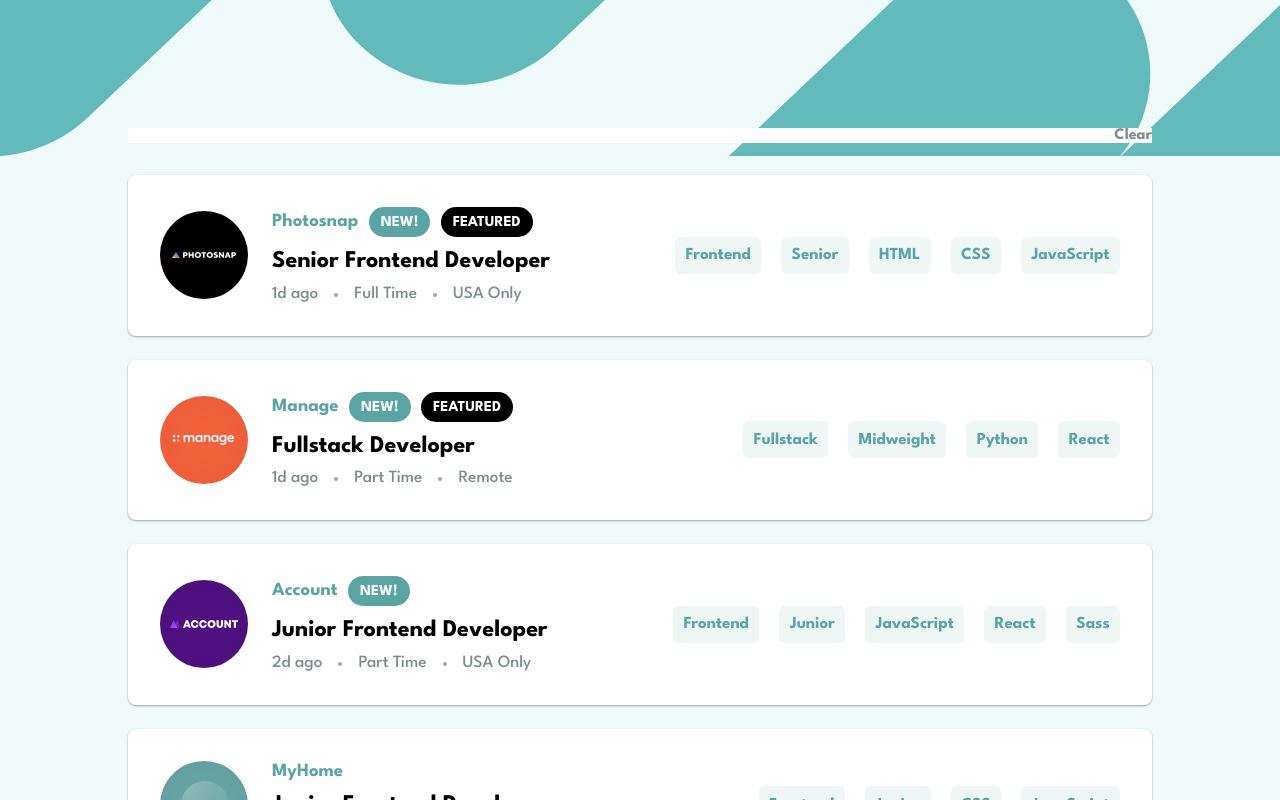
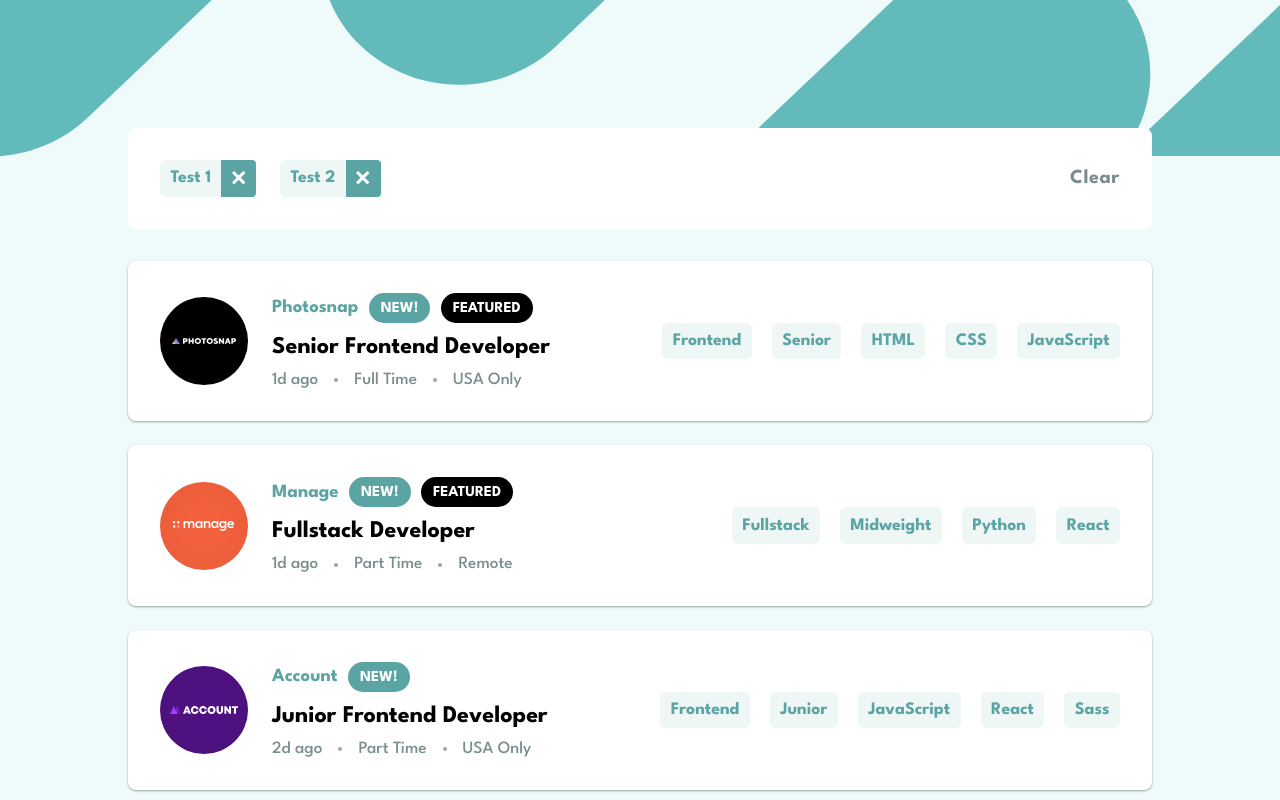
Before and after one commit to VasuBeachoo/job-listings-with-filtering, a JavaScript app: page / in a window 1280 px wide. Shown: the top 800 px of the page. Built offline with nearby package versions, Linux system fonts and the light colour scheme.

Commit message:
Style filter bar and job filters

```diff
--- a/src/GlobalStyle.js
+++ b/src/GlobalStyle.js
@@ -19,6 +19,7 @@ const GlobalStyle = styled.createGlobalStyle`
   }
 
   body {
+    background-color: var(--Light-Grayish-Cyan-Bg);
     margin: 0;
   }
 `;
--- a/src/components/FilterBar.js
+++ b/src/components/FilterBar.js
@@ -1,9 +1,12 @@
 import styled from "styled-components";
+import JobFilter from "./JobFilter";
 
 export const ClearFiltersBtn = styled.p`
   user-select: none;
   color: var(--Dark-Grayish-Cyan);
+  font-size: 1.25rem;
   font-weight: 700;
+  letter-spacing: 0.05ch;
   margin: 0 0 0 auto;
   transition: 0.2s;
 
@@ -11,7 +14,17 @@ export const ClearFiltersBtn = styled.p`
     cursor: pointer;
     color: var(--Desaturated-Dark-Cyan);
     text-decoration: underline;
+    text-underline-offset: 0.35rem;
   }
+`;
+
+export const FiltersBox = styled.div`
+  display: flex;
+  flex-direction: row;
+  justify-content: flex-start;
+  align-items: center;
+  flex-wrap: wrap;
+  gap: 1.5rem;
 `;
 
 export const FilterBarBox = styled.div`
@@ -19,13 +32,20 @@ export const FilterBarBox = styled.div`
   flex-direction: row;
   justify-content: flex-start;
   align-items: center;
+  gap: 2rem;
   width: 100%;
   background-color: var(--White);
+  border-radius: 0.5rem;
+  padding: 2rem;
 `;
 
 const FilterBar = ({ className }) => {
   return (
     <FilterBarBox className={className}>
+      <FiltersBox>
+        <JobFilter text="Test 1" />
+        <JobFilter text="Test 2" />
+      </FiltersBox>
       <ClearFiltersBtn>Clear</ClearFiltersBtn>
     </FilterBarBox>
   );
--- a/src/components/JobCategory.js
+++ b/src/components/JobCategory.js
@@ -2,7 +2,7 @@ import styled from "styled-components";
 
 export const CategoryText = styled.h3`
   color: var(--Desaturated-Dark-Cyan);
-  font-size: 1.05rem;
+  font-size: 1.1rem;
   font-weight: 700;
   transition: 0.25s;
   margin: 0;
@@ -18,15 +18,6 @@ export const CategoryBox = styled.div`
   border-radius: 0.35rem;
   padding: 0.65rem;
   transition: 0.25s;
-
-  &:hover {
-    cursor: pointer;
-    background-color: var(--Desaturated-Dark-Cyan);
-
-    ${CategoryText} {
-      color: var(--White);
-    }
-  }
 `;
 
 const JobCategory = ({ className, text }) => {
--- a/src/components/JobFilter.js
+++ b/src/components/JobFilter.js
@@ -1,26 +1,46 @@
 import styled from "styled-components";
 import JobCategory from "./JobCategory";
+import iconRemove from "../assets/icon-remove.svg";
 
-export const RemoveFilterIcon = styled.img``;
+export const RemoveFilterIcon = styled.img.attrs({
+  src: iconRemove,
+  alt: "remove-icon",
+})``;
 
 export const RemoveFilterBox = styled.div`
   display: flex;
   flex-direction: row;
   justify-content: center;
   align-items: center;
+  user-select: none;
+  background-color: var(--Desaturated-Dark-Cyan);
+  border-top-right-radius: 0.25rem;
+  border-bottom-right-radius: 0.25rem;
+  padding: 0.65rem;
+  transition: 0.25s;
+
+  &:hover {
+    cursor: pointer;
+    background-color: var(--Black);
+  }
+`;
+
+export const FilterCategory = styled(JobCategory)`
+  border-top-right-radius: 0;
+  border-bottom-right-radius: 0;
 `;
 
 export const FilterBox = styled.div`
   display: flex;
   flex-direction: row;
   justify-content: flex-start;
-  align-items: center;
+  align-items: stretch;
 `;
 
 const JobFilter = ({ className, text }) => {
   return (
     <FilterBox className={className}>
-      <JobCategory text={text} />
+      <FilterCategory text={text} />
       <RemoveFilterBox>
         <RemoveFilterIcon />
       </RemoveFilterBox>
--- a/src/components/JobListing.js
+++ b/src/components/JobListing.js
@@ -1,6 +1,17 @@
 import styled from "styled-components";
 import { NewTag, FeaturedTag } from "./ListingTag";
-import JobCategory from "./JobCategory";
+import JobCategory, { CategoryText } from "./JobCategory";
+
+export const ListingCategory = styled(JobCategory)`
+  &:hover {
+    cursor: pointer;
+    background-color: var(--Desaturated-Dark-Cyan);
+
+    ${CategoryText} {
+      color: var(--White);
+    }
+  }
+`;
 
 export const CategoriesBox = styled.div`
   display: flex;
@@ -60,7 +71,7 @@ export const JobPosition = styled.h2`
   font-weight: 700;
   line-height: 1.75ch;
   margin: 0;
-  transition: 0.2s;
+  transition: 0.175s;
 
   &:hover {
     cursor: pointer;
@@ -154,7 +165,7 @@ const JobListing = ({ className, data }) => {
       <CategoriesDivider />
       <CategoriesBox>
         {categories.map((category) => (
-          <JobCategory key={categoryId++} text={category} />
+          <ListingCategory key={categoryId++} text={category} />
         ))}
       </CategoriesBox>
     </ListingBox>
```
